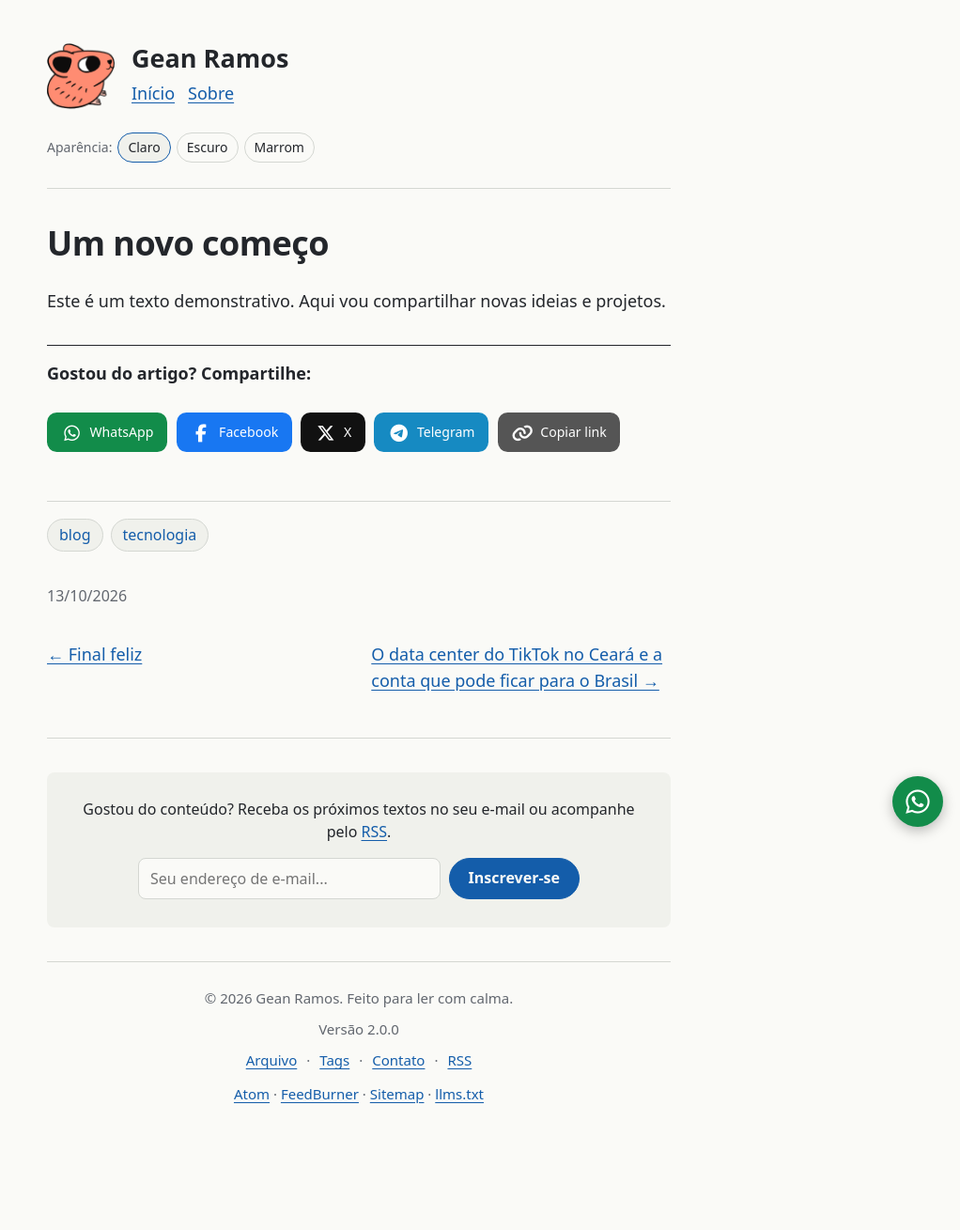
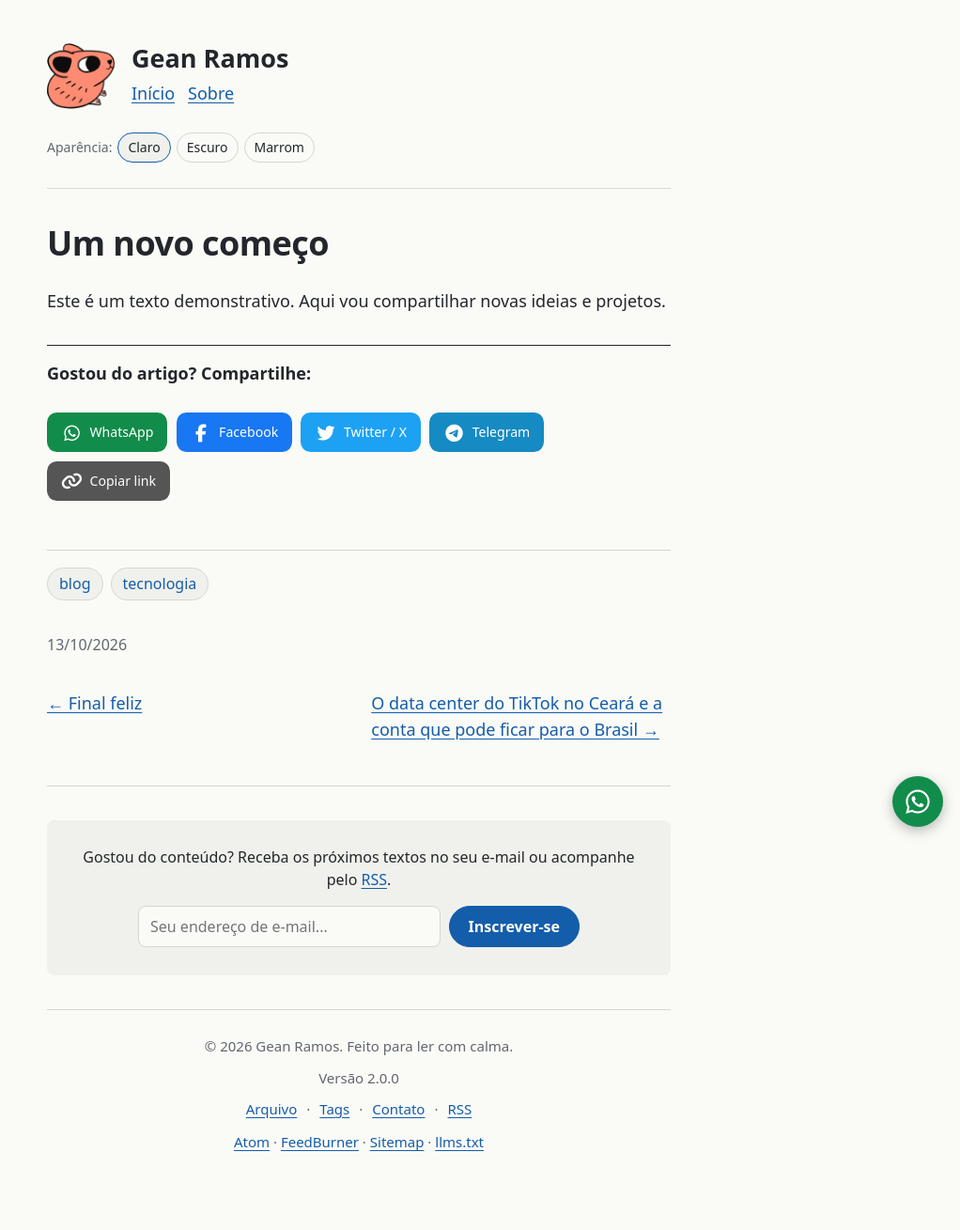
Before and after one commit to geanramoscom/geanramoscom.github.io, a Jekyll site: the page built from _posts/2026-10-13-um-novo-comeco.md, in a window 1280 px wide. Shown: the whole page at 94% size, without its empty margins (258-1280 px from the left). Built offline with Jekyll 4.4.1, drawn with Linux system fonts in a browser that asks for light colours; nearby versions of some CDN libraries; some web fonts are replaced; before the commit the page ends 1258 px from its top, so only the background shows below that.

Commit message:
Restore classic Twitter bird icon and blue share button

```diff
--- a/_includes/share-buttons.html
+++ b/_includes/share-buttons.html
@@ -5,7 +5,7 @@
   <div class="post-share-links">
     <a class="share-whatsapp" href="https://api.whatsapp.com/send?text={{ share_title | append: ' ' | append: share_url | url_encode }}" target="_blank" rel="noopener noreferrer" aria-label="Compartilhar pelo WhatsApp"><i class="fa-brands fa-whatsapp" aria-hidden="true"></i><span>WhatsApp</span></a>
     <a class="share-facebook" href="https://www.facebook.com/sharer/sharer.php?u={{ share_url | url_encode }}" target="_blank" rel="noopener noreferrer" aria-label="Compartilhar no Facebook"><i class="fa-brands fa-facebook-f" aria-hidden="true"></i><span>Facebook</span></a>
-    <a class="share-x" href="https://twitter.com/intent/tweet?text={{ share_title | url_encode }}&url={{ share_url | url_encode }}" target="_blank" rel="noopener noreferrer" aria-label="Compartilhar no X"><i class="fa-brands fa-x-twitter" aria-hidden="true"></i><span>X</span></a>
+    <a class="share-x" href="https://twitter.com/intent/tweet?text={{ share_title | url_encode }}&url={{ share_url | url_encode }}" target="_blank" rel="noopener noreferrer" aria-label="Compartilhar no X (antigo Twitter)"><i class="fa-brands fa-twitter" aria-hidden="true"></i><span>Twitter / X</span></a>
     <a class="share-telegram" href="https://t.me/share/url?url={{ share_url | url_encode }}&text={{ share_title | url_encode }}" target="_blank" rel="noopener noreferrer" aria-label="Compartilhar no Telegram"><i class="fa-brands fa-telegram" aria-hidden="true"></i><span>Telegram</span></a>
     <button class="share-native" type="button" data-share-url="{{ share_url | escape }}" data-share-title="{{ share_title | escape }}" aria-label="Abrir opções de compartilhamento do dispositivo" hidden><i class="fa-solid fa-share-nodes" aria-hidden="true"></i><span>Compartilhar</span></button>
     <button class="post-share-copy" type="button" data-share-url="{{ share_url | escape }}" aria-label="Copiar link do artigo"><i class="fa-solid fa-link" aria-hidden="true"></i><span>Copiar link</span></button>
@@ -18,7 +18,7 @@
 .post-share-links{display:flex;flex-wrap:wrap;gap:.6rem}
 .post-share-links a,.post-share-links button{display:inline-flex;gap:.45rem;align-items:center;justify-content:center;min-height:42px;padding:.55rem .85rem;border:1px solid transparent;border-radius:.65rem;color:#fff;background:#444;font:inherit;font-size:.88rem;line-height:1.3;text-decoration:none;cursor:pointer}
 .post-share-links i{font-size:19px;line-height:1;flex:none}
-.post-share-links .share-whatsapp{background:#128c4a}.post-share-links .share-facebook{background:#1877f2}.post-share-links .share-x{background:#111}.post-share-links .share-telegram{background:#168ac2}
+.post-share-links .share-whatsapp{background:#128c4a}.post-share-links .share-facebook{background:#1877f2}.post-share-links .share-x{background:#1da1f2}.post-share-links .share-telegram{background:#168ac2}
 .post-share-links .share-native,.post-share-links .post-share-copy{background:#555}
 .post-share-links a:hover,.post-share-links button:hover{filter:brightness(1.12)}
 .post-share-links a:focus-visible,.post-share-links button:focus-visible{outline:2px solid currentColor;outline-offset:3px}
```
